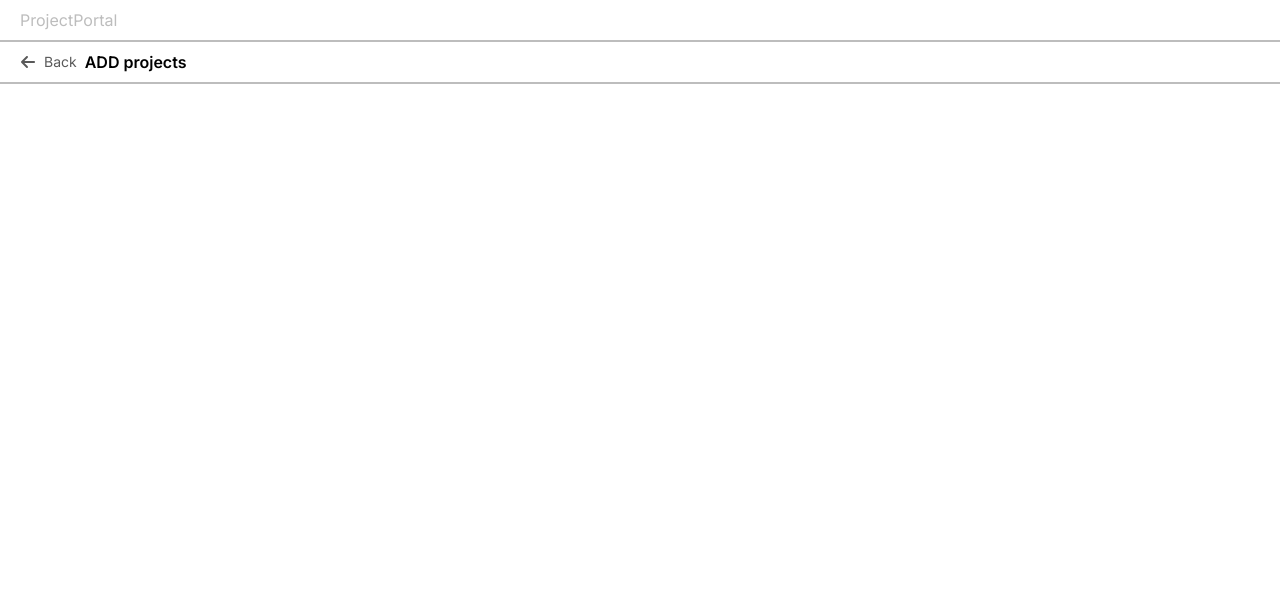
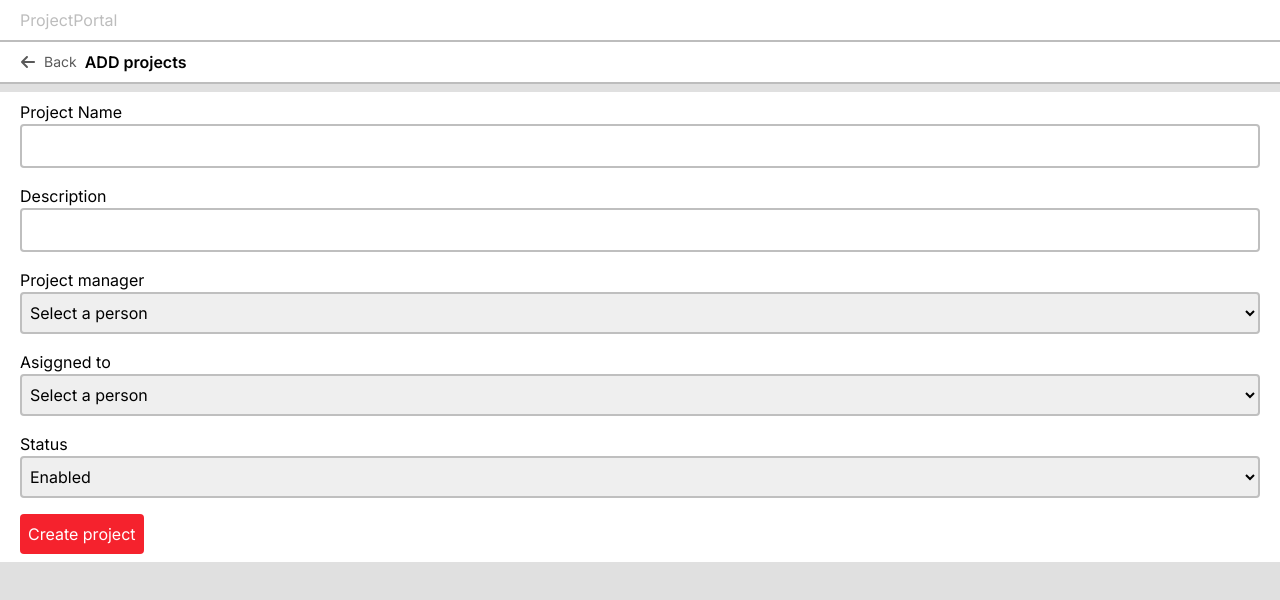
Before and after one commit to Andymonzon/project-portal, a Next.js app: page /add in a window 1280 px wide. Shown: the top 600 px of the page. Built offline with nearby package versions, Linux system fonts and the light colour scheme.

Commit message:
feat: Add form component

```diff
--- a/src/app/add/page.tsx
+++ b/src/app/add/page.tsx
@@ -1,3 +1,4 @@
+import { Form } from "@/components/Form/Form";
 import { Navbar } from "@/components/Navbar/Navbar";
 import { types } from "@/models/navbar.model";
 
@@ -5,7 +6,9 @@ export default function Home() {
   return (
     <>
       <Navbar type={types.ADD} />
-      <main className="bg-white w-full h-full"></main>
+      <main className="bg-white">
+        <Form />
+      </main>
     </>
   );
 }
--- a/src/app/globals.css
+++ b/src/app/globals.css
@@ -5,5 +5,5 @@
 body {
   height: 100vh;
   width: 100%;
-  background-color: #bdbdbd;
+  background-color: #e0e0e0;
 }
--- /dev/null
+++ b/src/components/Form/Form.tsx
@@ -0,0 +1,41 @@
+export const Form = () => {
+  return (
+    <form className="px-5 py-2 flex flex-col gap-4 mt-2">
+      <div className="flex flex-col">
+        <label>Project Name</label>
+        <input
+          type="text"
+          className="border-2 border-[#BFBFBF] rounded outline-none px-1 py-2"
+        />
+      </div>
+      <div className="flex flex-col">
+        <label>Description</label>
+        <input
+          type="text"
+          className="border-2 border-[#BFBFBF] rounded outline-none px-1 py-2"
+        />
+      </div>
+      <div className="flex flex-col">
+        <label>Project manager</label>
+        <select className="border-2 border-[#BFBFBF] rounded outline-none px-1 py-2">
+          <option defaultValue="">Select a person</option>
+        </select>
+      </div>
+      <div className="flex flex-col">
+        <label>Asiggned to</label>
+        <select className="border-2 border-[#BFBFBF] rounded outline-none px-1 py-2">
+          <option defaultValue="">Select a person</option>
+        </select>
+      </div>
+      <div className="flex flex-col">
+        <label>Status</label>
+        <select className="border-2 border-[#BFBFBF] rounded outline-none px-1 py-2">
+          <option defaultValue="">Enabled</option>
+        </select>
+      </div>
+      <button className="bg-[#F5222D] text-white p-2 rounded w-max">
+        Create project
+      </button>
+    </form>
+  );
+};
```
